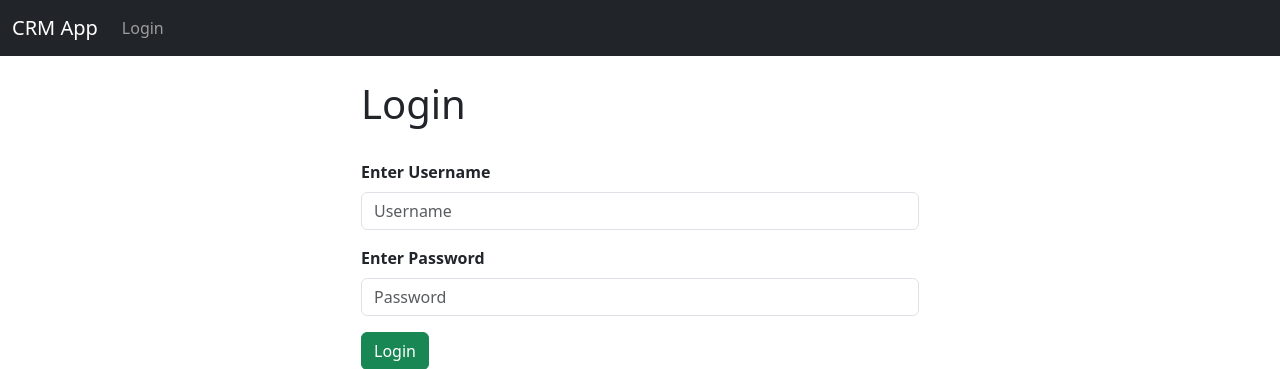
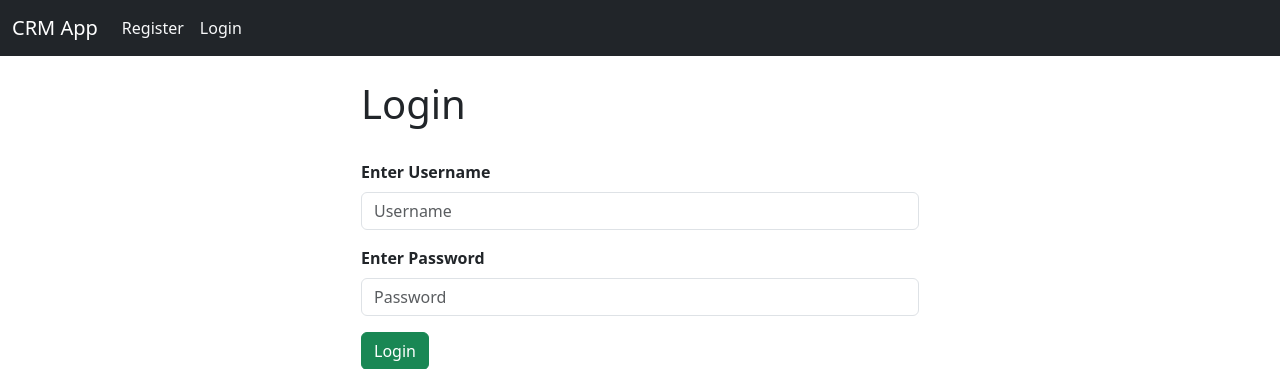
Before and after one commit to prathi736/crm-app, a Django app: page / in a window 1280 px wide. Shown: the top 369 px of the page. Run offline with Django 4.2, Linux system fonts and the light colour scheme.

Commit message:
creating register page

```diff
--- a/dcrm/website/templates/home.html
+++ b/dcrm/website/templates/home.html
@@ -1,4 +1,5 @@
-{% extends 'base.html' %} {% block content %}
+{% extends 'base.html' %}
+{% block content %}
 
 <div class="col-md-6 offset-md-3">
 
--- a/dcrm/website/templates/navbar.html
+++ b/dcrm/website/templates/navbar.html
@@ -17,11 +17,14 @@
 
         {% if user.is_authenticated %}
             <li class="nav-item">
-                <a class="nav-link" href="{% url 'logout' %}">Logout</a>
+                <a class="nav-link text-light" href="{% url 'logout' %}">Logout</a>
             </li>
         {% else %}
             <li class="nav-item">
-                <a class="nav-link" href="{% url 'home' %}">Login</a>
+                <a class="nav-link text-light" href="{% url 'register' %}">Register</a>
+            </li>
+            <li class="nav-item">
+                <a class="nav-link text-light" href="{% url 'home' %}">Login</a>
             </li>
         {% endif %}
       </ul>
--- /dev/null
+++ b/dcrm/website/templates/register.html
@@ -0,0 +1,6 @@
+{% extends 'base.html' %}
+{% block content %}
+
+<h1>Register</h1>
+
+{% endblock %}
--- a/dcrm/website/urls.py
+++ b/dcrm/website/urls.py
@@ -5,4 +5,5 @@ urlpatterns = [
     path("", views.home, name='home'),
     # path("login/", views.login_user, name='login'),
     path("logout/", views.logout_user, name='logout'),
+    path("register/", views.register_user, name='register'),
 ]
--- a/dcrm/website/views.py
+++ b/dcrm/website/views.py
@@ -24,3 +24,6 @@ def logout_user(request):
     logout(request)
     messages.info(request, "YOU HAVE BEEN LOGGED OUT!!")
     return redirect('home')
+
+def register_user(request):
+    return render(request, "register.html", {})
```
Also changed, not shown: dcrm/website/forms.py (added, +7 -0 lines).
